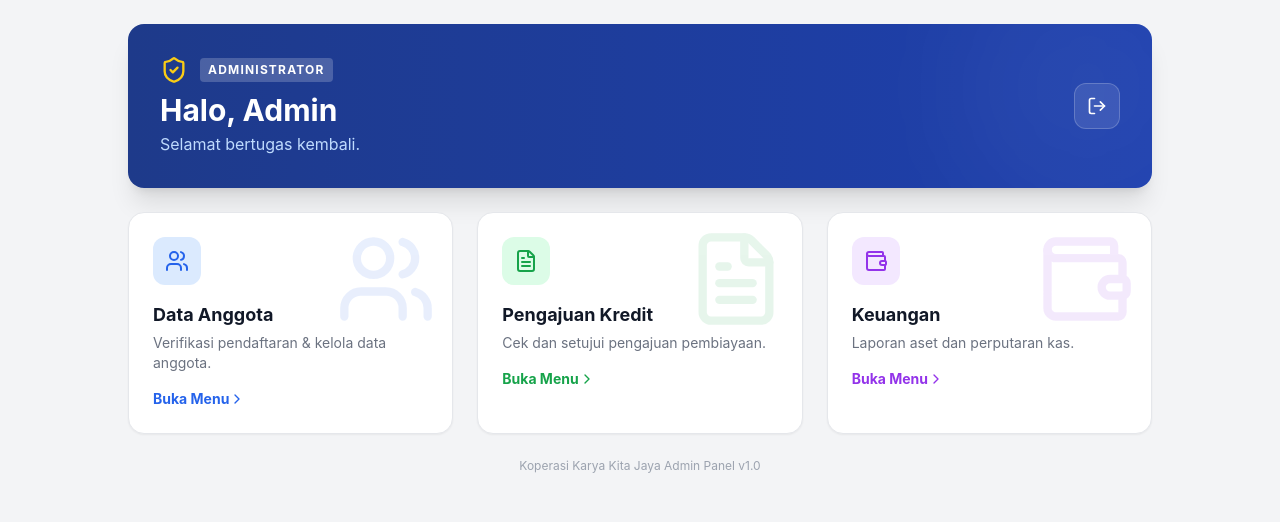
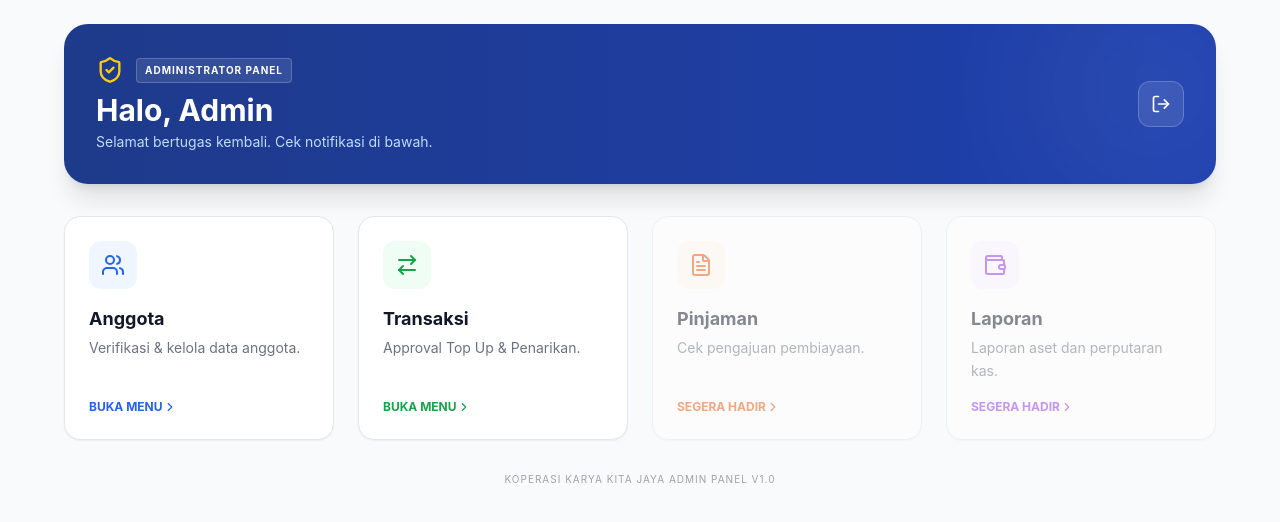
Before and after one commit to Yusuf04A/kkjkoperasi, a React (Vite) app: page /admin/dashboard in a window 1280 px wide. Shown: the top 522 px of the page. Built offline with nearby package versions, Linux system fonts and the light colour scheme; no server answers; the database is empty.

Commit message:
update dashboard admin

```diff
--- a/src/pages/admin/Dashboard.tsx
+++ b/src/pages/admin/Dashboard.tsx
@@ -1,5 +1,5 @@
 import React, { useEffect, useState } from 'react';
-import { Users, FileText, Wallet, Bell, ChevronRight, LogOut, ShieldCheck } from 'lucide-react';
+import { Users, FileText, Wallet, Bell, ChevronRight, LogOut, ShieldCheck, ArrowRightLeft } from 'lucide-react';
 import { Link, useNavigate } from 'react-router-dom';
 import { supabase } from '../../lib/supabase';
 import { useAuthStore } from '../../store/useAuthStore';
@@ -8,18 +8,24 @@ export const AdminDashboard = () => {
     const { logout, user } = useAuthStore();
     const navigate = useNavigate();
 
-    // State untuk angka statistik (Realtime nanti, skrg dummy dulu biar rapi)
+    // State untuk angka statistik
     const [stats, setStats] = useState({
         pendingUsers: 0,
-        totalUsers: 0
+        pendingTx: 0
     });
 
-    // Hitung user yang pending
     useEffect(() => {
         const fetchStats = async () => {
-            const { count: pending } = await supabase.from('profiles').select('*', { count: 'exact', head: true }).eq('status', 'pending');
-            const { count: total } = await supabase.from('profiles').select('*', { count: 'exact', head: true }).eq('role', 'member');
-            setStats({ pendingUsers: pending || 0, totalUsers: total || 0 });
+            // Cek User Pending
+            const { count: pendingMember } = await supabase.from('profiles').select('*', { count: 'exact', head: true }).eq('status', 'pending');
+
+            // Cek Transaksi Pending (Top Up)
+            const { count: pendingTrans } = await supabase.from('transactions').select('*', { count: 'exact', head: true }).eq('status', 'pending');
+
+            setStats({
+                pendingUsers: pendingMember || 0,
+                pendingTx: pendingTrans || 0
+            });
         };
         fetchStats();
     }, []);
@@ -30,93 +36,117 @@ export const AdminDashboard = () => {
     };
 
     return (
-        <div className="min-h-screen bg-gray-100 p-6">
-            <div className="max-w-5xl mx-auto space-y-6">
+        <div className="min-h-screen bg-gray-50 p-6">
+            <div className="max-w-6xl mx-auto space-y-8">
 
                 {/* HEADER ADMIN */}
-                <div className="bg-gradient-to-r from-blue-900 to-blue-800 rounded-2xl p-8 text-white shadow-xl flex justify-between items-center relative overflow-hidden">
+                <div className="bg-gradient-to-r from-blue-900 to-blue-800 rounded-3xl p-8 text-white shadow-xl flex justify-between items-center relative overflow-hidden">
                     <div className="relative z-10">
                         <div className="flex items-center gap-3 mb-2">
                             <ShieldCheck className="text-yellow-400" size={28} />
-                            <span className="text-xs font-bold tracking-widest bg-white/20 px-2 py-1 rounded">ADMINISTRATOR</span>
+                            <span className="text-[10px] font-bold tracking-widest bg-white/10 border border-white/20 px-2 py-1 rounded uppercase">Administrator Panel</span>
                         </div>
                         <h1 className="text-3xl font-bold">Halo, {user?.full_name || 'Admin'}</h1>
-                        <p className="text-blue-200 mt-1">Selamat bertugas kembali.</p>
+                        <p className="text-blue-200 mt-1 text-sm">Selamat bertugas kembali. Cek notifikasi di bawah.</p>
                     </div>
 
-                    {/* Tombol Logout */}
-                    <button onClick={handleLogout} className="relative z-10 bg-white/10 hover:bg-white/20 p-3 rounded-xl transition-colors border border-white/20">
-                        <LogOut size={20} />
+                    <button onClick={handleLogout} className="relative z-10 bg-white/10 hover:bg-white/20 p-3 rounded-xl transition-colors border border-white/20 group" title="Keluar">
+                        <LogOut size={20} className="group-hover:scale-110 transition-transform" />
                     </button>
 
-                    {/* Dekorasi Background */}
+                    {/* Dekorasi */}
                     <div className="absolute right-0 top-0 w-64 h-64 bg-white/5 rounded-full blur-3xl -mr-16 -mt-16"></div>
                 </div>
 
-                {/* STATUS BAR (Penting/Urgent) */}
+                {/* NOTIFIKASI BAR (Jika ada pending) */}
+                <div className="space-y-3">
                     {stats.pendingUsers > 0 && (
-                    <div className="bg-orange-50 border border-orange-200 rounded-xl p-4 flex items-center justify-between animate-pulse">
+                        <div className="bg-orange-50 border border-orange-200 rounded-xl p-4 flex items-center justify-between animate-in slide-in-from-top-2">
                             <div className="flex items-center gap-3 text-orange-800">
-                            <Bell className="fill-orange-500 text-orange-600" />
-                            <span className="font-bold">Ada {stats.pendingUsers} Anggota Menunggu Verifikasi!</span>
+                                <div className="bg-orange-100 p-2 rounded-full"><Bell size={18} className="text-orange-600" /></div>
+                                <span className="font-bold text-sm">Ada {stats.pendingUsers} Anggota Menunggu Verifikasi!</span>
                             </div>
-                        <Link to="/admin/verifikasi" className="text-xs font-bold bg-orange-200 text-orange-800 px-3 py-1.5 rounded-lg hover:bg-orange-300">
+                            <Link to="/admin/verifikasi" className="text-xs font-bold bg-white border border-orange-200 text-orange-700 px-4 py-2 rounded-lg hover:bg-orange-100 transition-colors shadow-sm">
                                 Proses Sekarang
                             </Link>
                         </div>
                     )}
 
-                {/* MENU GRID UTAMA */}
-                <div className="grid grid-cols-1 md:grid-cols-3 gap-6">
+                    {stats.pendingTx > 0 && (
+                        <div className="bg-green-50 border border-green-200 rounded-xl p-4 flex items-center justify-between animate-in slide-in-from-top-2">
+                            <div className="flex items-center gap-3 text-green-800">
+                                <div className="bg-green-100 p-2 rounded-full"><ArrowRightLeft size={18} className="text-green-600" /></div>
+                                <span className="font-bold text-sm">Ada {stats.pendingTx} Transaksi Baru Masuk!</span>
+                            </div>
+                            <Link to="/admin/transaksi" className="text-xs font-bold bg-white border border-green-200 text-green-700 px-4 py-2 rounded-lg hover:bg-green-100 transition-colors shadow-sm">
+                                Cek Transaksi
+                            </Link>
+                        </div>
+                    )}
+                </div>
 
-                    {/* KARTU 1: VERIFIKASI (Paling Penting) */}
-                    <Link to="/admin/verifikasi" className="group bg-white p-6 rounded-2xl shadow-sm border border-gray-200 hover:shadow-lg hover:border-blue-500 transition-all cursor-pointer relative overflow-hidden">
-                        <div className="absolute top-0 right-0 p-4 opacity-10 group-hover:opacity-20 transition-opacity">
-                            <Users size={100} className="text-blue-600" />
-                        </div>
-                        <div className="w-12 h-12 bg-blue-100 text-blue-600 rounded-xl flex items-center justify-center mb-4 group-hover:bg-blue-600 group-hover:text-white transition-colors">
+                {/* MENU GRID UTAMA (4 KOLOM) */}
+                <div className="grid grid-cols-1 md:grid-cols-2 lg:grid-cols-4 gap-6">
+
+                    {/* 1. DATA ANGGOTA */}
+                    <Link to="/admin/verifikasi" className="group bg-white p-6 rounded-2xl shadow-sm border border-gray-200 hover:shadow-lg hover:border-blue-500 transition-all cursor-pointer relative overflow-hidden h-full flex flex-col justify-between">
+                        <div>
+                            <div className="w-12 h-12 bg-blue-50 text-blue-600 rounded-xl flex items-center justify-center mb-4 group-hover:bg-blue-600 group-hover:text-white transition-colors">
                                 <Users size={24} />
                             </div>
-                        <h3 className="text-lg font-bold text-gray-900">Data Anggota</h3>
-                        <p className="text-sm text-gray-500 mt-1">Verifikasi pendaftaran & kelola data anggota.</p>
-                        <div className="mt-4 flex items-center text-blue-600 text-sm font-bold group-hover:translate-x-1 transition-transform">
-                            Buka Menu <ChevronRight size={16} />
+                            <h3 className="text-lg font-bold text-gray-900">Anggota</h3>
+                            <p className="text-sm text-gray-500 mt-1 leading-relaxed">Verifikasi & kelola data anggota.</p>
+                        </div>
+                        <div className="mt-4 flex items-center text-blue-600 text-xs font-bold group-hover:translate-x-1 transition-transform">
+                            BUKA MENU <ChevronRight size={14} />
                         </div>
                     </Link>
 
-                    {/* KARTU 2: PEMBIAYAAN */}
-                    <div className="group bg-white p-6 rounded-2xl shadow-sm border border-gray-200 hover:shadow-lg hover:border-green-500 transition-all cursor-pointer relative overflow-hidden">
-                        <div className="absolute top-0 right-0 p-4 opacity-10 group-hover:opacity-20 transition-opacity">
-                            <FileText size={100} className="text-green-600" />
+                    {/* 2. CEK TRANSAKSI (FITUR BARU) */}
+                    <Link to="/admin/transaksi" className="group bg-white p-6 rounded-2xl shadow-sm border border-gray-200 hover:shadow-lg hover:border-green-500 transition-all cursor-pointer relative overflow-hidden h-full flex flex-col justify-between">
+                        <div>
+                            <div className="w-12 h-12 bg-green-50 text-green-600 rounded-xl flex items-center justify-center mb-4 group-hover:bg-green-600 group-hover:text-white transition-colors">
+                                <ArrowRightLeft size={24} />
                             </div>
-                        <div className="w-12 h-12 bg-green-100 text-green-600 rounded-xl flex items-center justify-center mb-4 group-hover:bg-green-600 group-hover:text-white transition-colors">
+                            <h3 className="text-lg font-bold text-gray-900">Transaksi</h3>
+                            <p className="text-sm text-gray-500 mt-1 leading-relaxed">Approval Top Up & Penarikan.</p>
+                        </div>
+                        <div className="mt-4 flex items-center text-green-600 text-xs font-bold group-hover:translate-x-1 transition-transform">
+                            BUKA MENU <ChevronRight size={14} />
+                        </div>
+                    </Link>
+
+                    {/* 3. PENGAJUAN KREDIT */}
+                    <div className="group bg-white p-6 rounded-2xl shadow-sm border border-gray-200 hover:shadow-lg hover:border-orange-500 transition-all cursor-pointer relative overflow-hidden h-full flex flex-col justify-between opacity-50">
+                        <div>
+                            <div className="w-12 h-12 bg-orange-50 text-orange-600 rounded-xl flex items-center justify-center mb-4 group-hover:bg-orange-600 group-hover:text-white transition-colors">
                                 <FileText size={24} />
                             </div>
-                        <h3 className="text-lg font-bold text-gray-900">Pengajuan Kredit</h3>
-                        <p className="text-sm text-gray-500 mt-1">Cek dan setujui pengajuan pembiayaan.</p>
-                        <div className="mt-4 flex items-center text-green-600 text-sm font-bold group-hover:translate-x-1 transition-transform">
-                            Buka Menu <ChevronRight size={16} />
+                            <h3 className="text-lg font-bold text-gray-900">Pinjaman</h3>
+                            <p className="text-sm text-gray-500 mt-1 leading-relaxed">Cek pengajuan pembiayaan.</p>
+                        </div>
+                        <div className="mt-4 flex items-center text-orange-600 text-xs font-bold group-hover:translate-x-1 transition-transform">
+                            SEGERA HADIR <ChevronRight size={14} />
                         </div>
                     </div>
 
-                    {/* KARTU 3: LAPORAN */}
-                    <div className="group bg-white p-6 rounded-2xl shadow-sm border border-gray-200 hover:shadow-lg hover:border-purple-500 transition-all cursor-pointer relative overflow-hidden">
-                        <div className="absolute top-0 right-0 p-4 opacity-10 group-hover:opacity-20 transition-opacity">
-                            <Wallet size={100} className="text-purple-600" />
-                        </div>
-                        <div className="w-12 h-12 bg-purple-100 text-purple-600 rounded-xl flex items-center justify-center mb-4 group-hover:bg-purple-600 group-hover:text-white transition-colors">
+                    {/* 4. LAPORAN KEUANGAN */}
+                    <div className="group bg-white p-6 rounded-2xl shadow-sm border border-gray-200 hover:shadow-lg hover:border-purple-500 transition-all cursor-pointer relative overflow-hidden h-full flex flex-col justify-between opacity-50">
+                        <div>
+                            <div className="w-12 h-12 bg-purple-50 text-purple-600 rounded-xl flex items-center justify-center mb-4 group-hover:bg-purple-600 group-hover:text-white transition-colors">
                                 <Wallet size={24} />
                             </div>
-                        <h3 className="text-lg font-bold text-gray-900">Keuangan</h3>
-                        <p className="text-sm text-gray-500 mt-1">Laporan aset dan perputaran kas.</p>
-                        <div className="mt-4 flex items-center text-purple-600 text-sm font-bold group-hover:translate-x-1 transition-transform">
-                            Buka Menu <ChevronRight size={16} />
+                            <h3 className="text-lg font-bold text-gray-900">Laporan</h3>
+                            <p className="text-sm text-gray-500 mt-1 leading-relaxed">Laporan aset dan perputaran kas.</p>
                         </div>
+                        <div className="mt-4 flex items-center text-purple-600 text-xs font-bold group-hover:translate-x-1 transition-transform">
+                            SEGERA HADIR <ChevronRight size={14} />
                         </div>
                     </div>
 
-                {/* FOOTER */}
-                <div className="text-center text-gray-400 text-xs mt-10">
+                </div>
+
+                <div className="text-center text-gray-400 text-[10px] mt-10 tracking-widest uppercase">
                     Koperasi Karya Kita Jaya Admin Panel v1.0
                 </div>
             </div>
```
Also changed, not shown: src/pages/admin/berita.tsx (added). Lines whose indentation alone changed are shown as unchanged.
